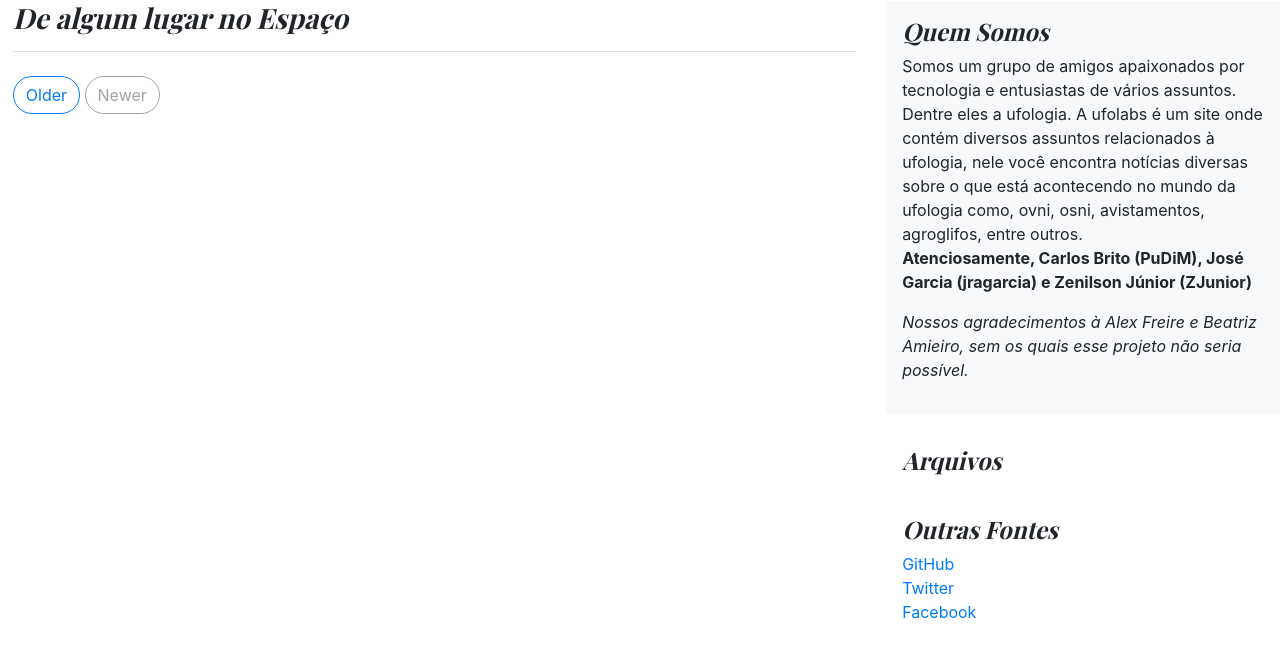
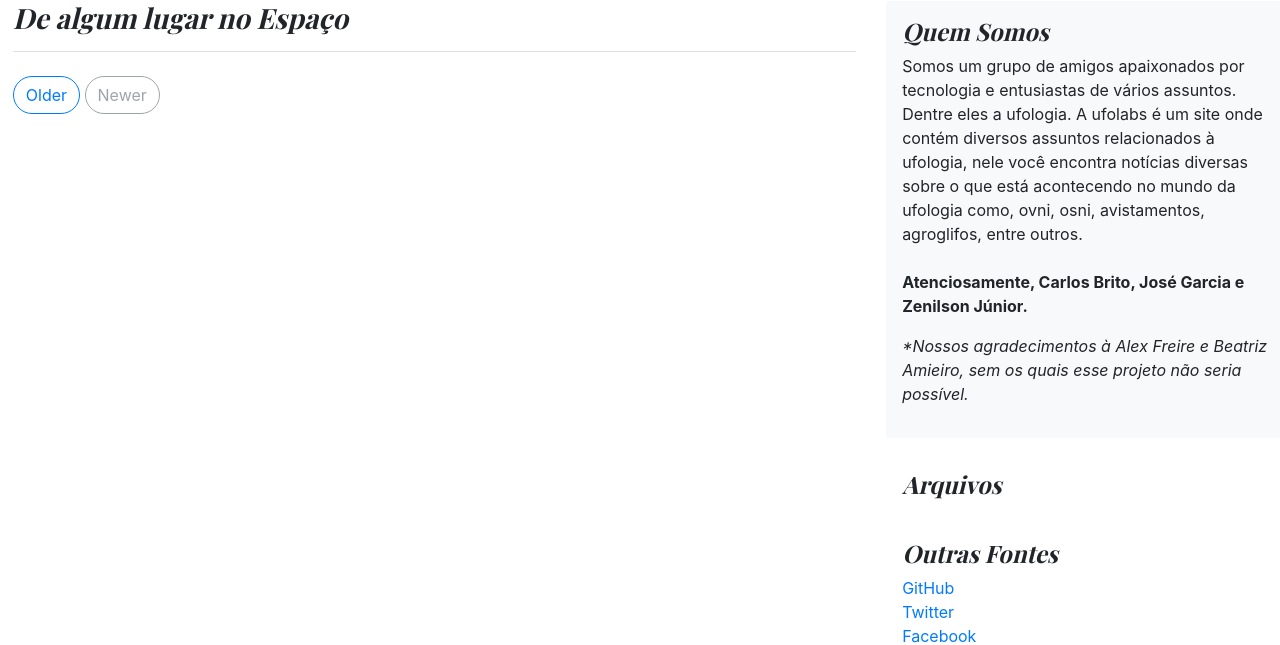
Before and after one commit to JoseRAGarcia/ufolabs, a Django app: page /home/ in a window 1280 px wide. Shown: the part 592-1237 px from the top of the page. Run offline with Django 3.2, Linux system fonts and the light colour scheme; data that the repository does not hold is empty; some libraries are stand-ins or nearby versions.

Commit message:
Alterado 'Quem Somos'

```diff
--- a/templates/home.html
+++ b/templates/home.html
@@ -69,6 +69,7 @@
 {% block title %}Quem Somos{% endblock %}
 {% block quem_somos %}
               <p class="mb-0">Somos um grupo de amigos apaixonados por tecnologia e entusiastas de vários assuntos. Dentre eles a ufologia. A ufolabs é um site onde contém diversos assuntos relacionados à ufologia, nele você encontra notícias diversas sobre o que está acontecendo no mundo da ufologia como, ovni, osni, avistamentos, agroglifos, entre outros.</p>
-            <p><b>Atenciosamente, Carlos Brito (PuDiM), José Garcia (jragarcia) e Zenilson Júnior (ZJunior)</b></p>
-              <p><em>Nossos agradecimentos à Alex Freire e Beatriz Amieiro, sem os quais esse projeto não seria possível.</em></p>
+              <br />
+              <p><b>Atenciosamente, Carlos Brito, José Garcia e Zenilson Júnior.</b></p>
+              <p><em>*Nossos agradecimentos à Alex Freire e Beatriz Amieiro, sem os quais esse projeto não seria possível.</em></p>
 {% endblock %}
```
